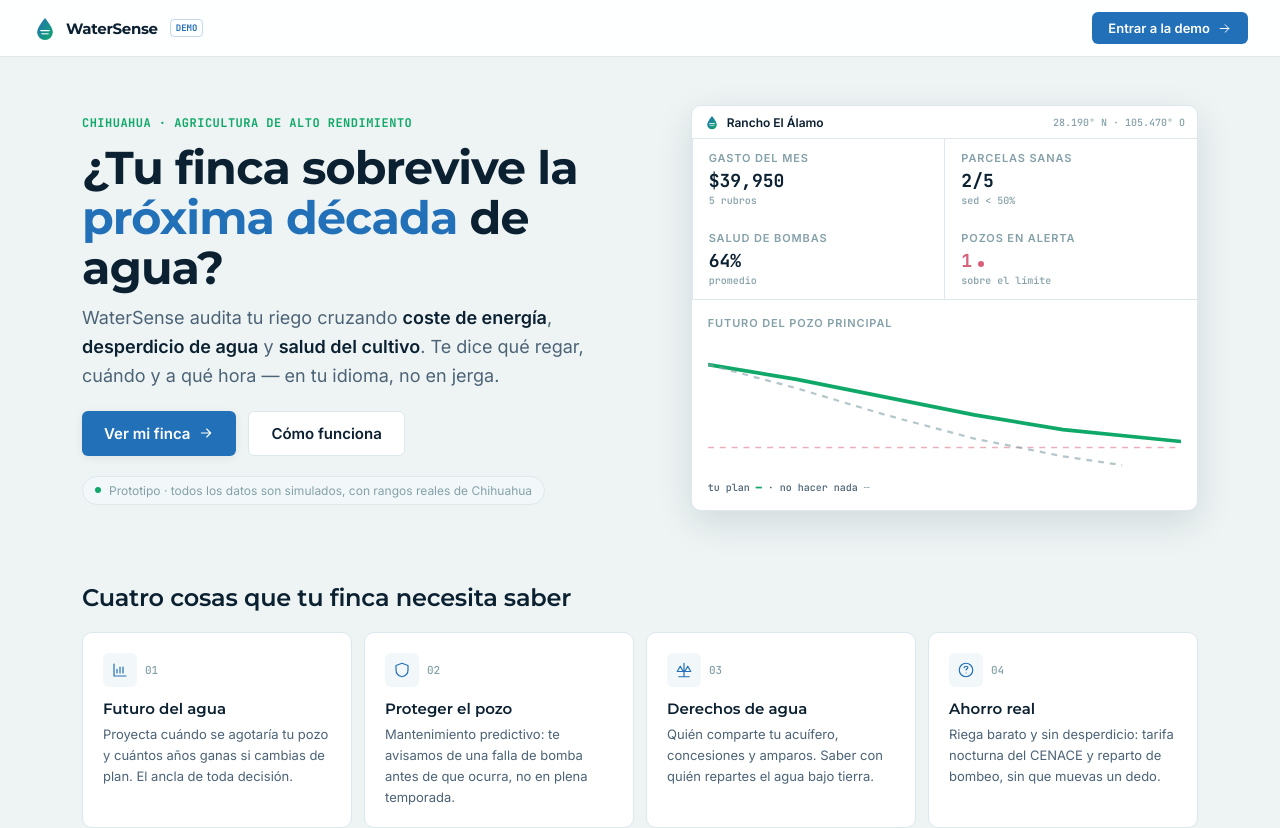
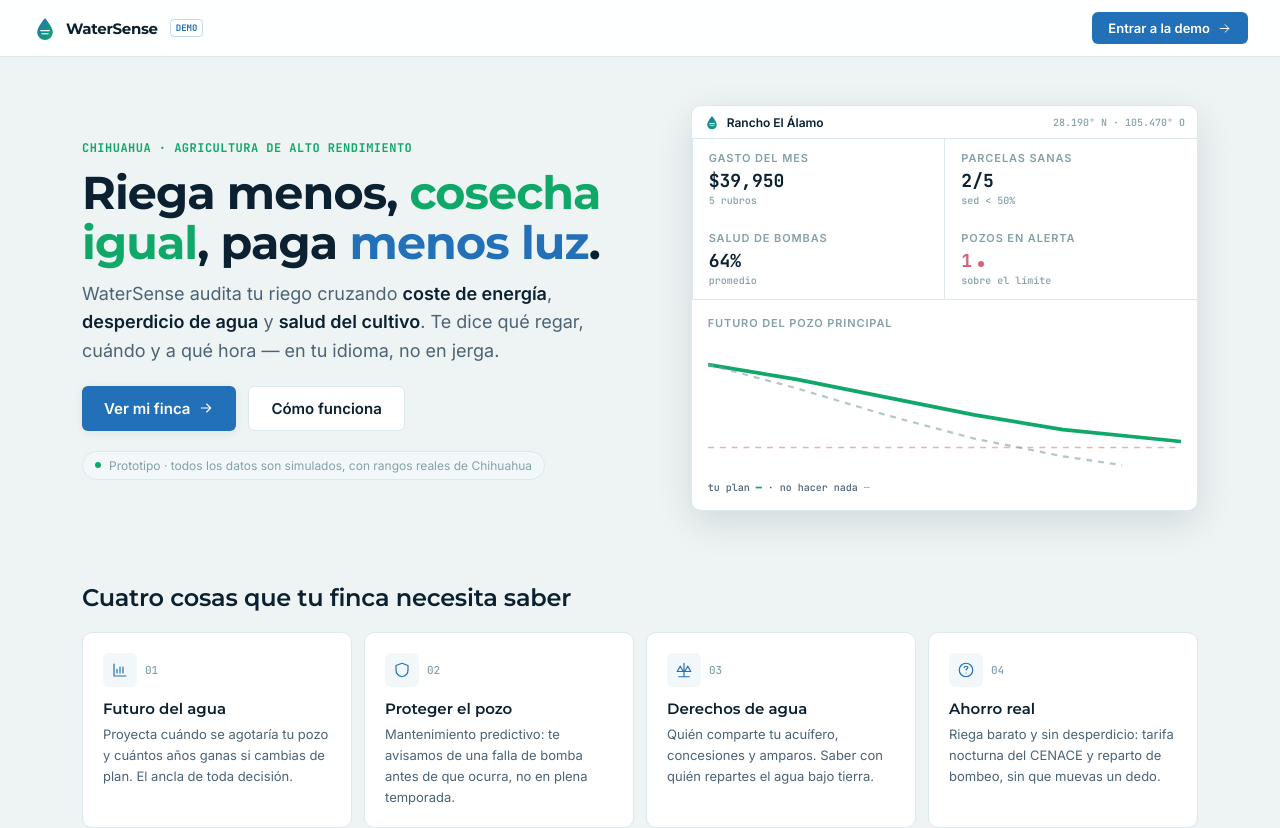
Before and after one commit to frisonialessia/WaterSense, a Next.js app: page / in a window 1280 px wide. Shown: the top 828 px of the page. Built offline with nearby package versions, Linux system fonts and the light colour scheme.

Commit message:
Landing: nuevo titular 'Riega menos, cosecha igual, paga menos luz'

```diff
--- a/src/components/Landing.tsx
+++ b/src/components/Landing.tsx
@@ -96,7 +96,7 @@ export function Landing() {
             CHIHUAHUA · AGRICULTURA DE ALTO RENDIMIENTO
           </span>
           <h1 style={{ fontFamily: FONT.title, fontWeight: 700, fontSize: 46, lineHeight: 1.08, letterSpacing: "-0.02em", margin: `${space.md}px 0` }}>
-            ¿Tu finca sobrevive la <span style={{ color: C.glacier }}>próxima década</span> de agua?
+            Riega menos, <span style={{ color: C.emerald }}>cosecha igual</span>, paga <span style={{ color: C.glacier }}>menos luz</span>.
           </h1>
           <p style={{ fontSize: fz.lg, color: th.soft, lineHeight: 1.6, maxWidth: 520 }}>
             WaterSense audita tu riego cruzando <b style={{ color: th.ink }}>coste de energía</b>, <b style={{ color: th.ink }}>desperdicio de agua</b> y <b style={{ color: th.ink }}>salud del cultivo</b>.
```
